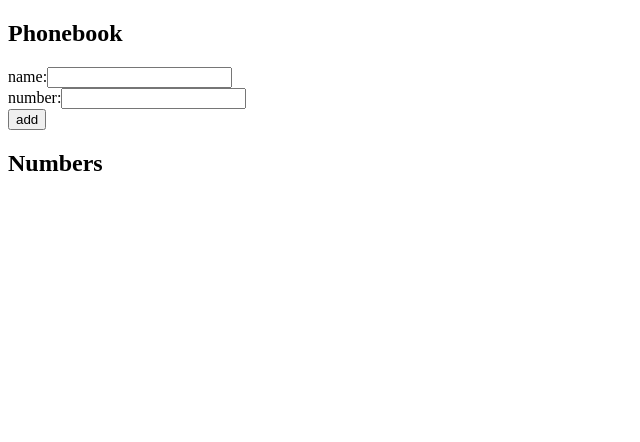
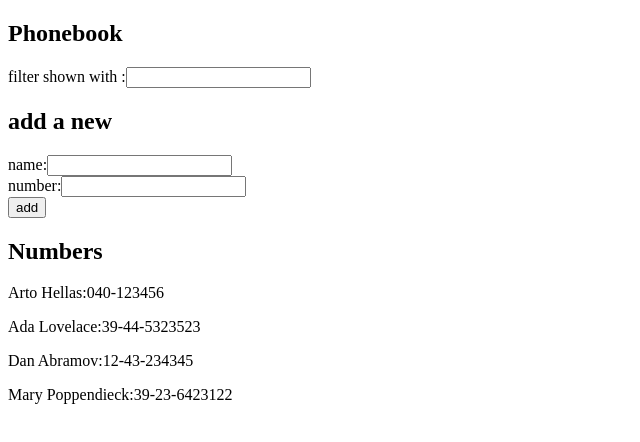
Before and after one commit to AA1-34-Ganesh/FullStack_Course, a React (Vite) app in the folder part2/phonebook/: page / in a window 1280 px wide. Shown: the top 442 px of the page, without its empty margins (0-640 px from the left). Built offline with nearby package versions, Linux system fonts and the light colour scheme.

Commit message:
Implement search functionaliy and complete 2.9 exercise

```diff
--- a/part2/phonebook/src/App.jsx
+++ b/part2/phonebook/src/App.jsx
@@ -2,39 +2,58 @@ import { useState } from 'react'
 
 const App = () => {
   const [persons, setPersons] = useState([
-       ]) ;
-  const [newName, setNewName] = useState('') ;
-  const [newPhoneNumber,setPhoneNumber]=useState('');
-   const handleInputChange=(event)=>{
+    { name: 'Arto Hellas', number: '040-123456', id: 1 },
+    { name: 'Ada Lovelace', number: '39-44-5323523', id: 2 },
+    { name: 'Dan Abramov', number: '12-43-234345', id: 3 },
+    { name: 'Mary Poppendieck', number: '39-23-6423122', id: 4 }
+  ]);
+  const [newName, setNewName] = useState('');
+  const [newNumber, setNumber] = useState('');
+  const [search, setSearch] = useState('');
+  const handleInputChange = (event) => {
     setNewName(event.target.value);
   }
-  const handleInputNumber=(event)=>{
-    setPhoneNumber(event.target.value);
+  const handleSearch = (event) => {
+    setSearch(event.target.value)
   }
-  const addDetails=(event)=>{
+  const filterNames = persons.filter((person) => (
+    person.name.toLowerCase().includes(search.toLowerCase())
+  ))
+  const handleInputNumber = (event) => {
+    setNumber(event.target.value);
+  }
+  const addDetails = (event) => {
     event.preventDefault();
-    const nameExists=persons.some(
-        (person)=>person.name===newName
+    const nameExists = persons.some(
+      (person) => person.name.toLowerCase() === newName
     );
-    if(nameExists){
-        alert(`${newName} is already added to phonebook ` )
-    }else{
-        const nameObject={
-            name:newName,
-            phoneNumber:newPhoneNumber
+    if (nameExists) {
+      alert(`${newName} is already added to phonebook `)
+    } else {
+      const nameObject = {
+        name: newName,
+        number: newNumber,
+        id:persons.length+1
       }
       setPersons(persons.concat(nameObject));
     }
     setNewName('');
-    setPhoneNumber('');
+    setNumber('');
   }
   return (
     <div>
+
+      <form action="">
         <h2>Phonebook</h2>
+        <div>
+          filter shown with :<input value={search} onChange={handleSearch} />
+        </div>
+      </form>
       <form onSubmit={addDetails}>
+        <h2>add a new</h2>
         <div>
-          name:<input  value={newName} onChange={handleInputChange} /><br/>
-          number:<input  value={newPhoneNumber} onChange={handleInputNumber} />
+          name:<input value={newName} onChange={handleInputChange} /><br />
+          number:<input value={newNumber} onChange={handleInputNumber} />
         </div>
         <div>
           <button type="submit">add</button>
@@ -42,13 +61,12 @@ const App = () => {
       </form>
       <h2>Numbers</h2>
       {
-        persons.map((person)=>(
+        filterNames.map((person) => (
           <div key={person.id}>
-              <p>{person.name}:{person.phoneNumber}</p>
+            <p>{person.name}:{person.number}</p>
           </div>
         ))
       }
-
     </div>
   )
 }
```
Lines whose indentation alone changed are shown as unchanged.
